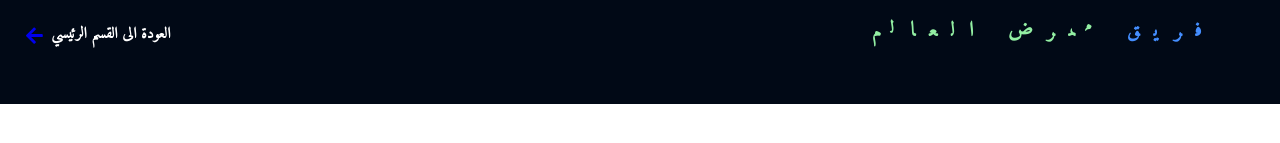
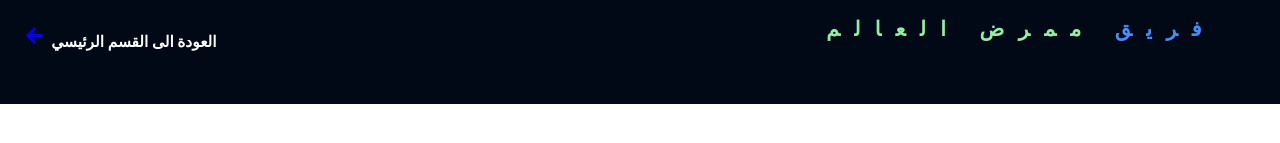
Before and after one commit to yaqootturman/nurse-of-the-world, a React (Create React App) app in the folder client/: page /home/article-section in a window 1280 px wide. Shown: the top 143 px of the page. Built offline with nearby package versions, Linux system fonts and the light colour scheme; no server answers; a web font is replaced by a local one.

Commit message:
Edit  secondary Header font

```diff
--- a/client/src/Components/ChangeableComponents/SecondaryHeader/secondaryHeader.css
+++ b/client/src/Components/ChangeableComponents/SecondaryHeader/secondaryHeader.css
@@ -3,7 +3,6 @@
     height: 13vh;
     left: 0px;
     top: 0px;
-    font-family: Amiri;
     font-weight: 100%;
     background-color: rgb(1, 9, 22);
 
@@ -18,7 +17,7 @@
 }
 .secondary-header .left h1{
     margin-left: 4vw;
-    margin-top: -2vw;
+    margin-top: -1vw;
     font-size: 1.2vw;
     color:white;
 
```
